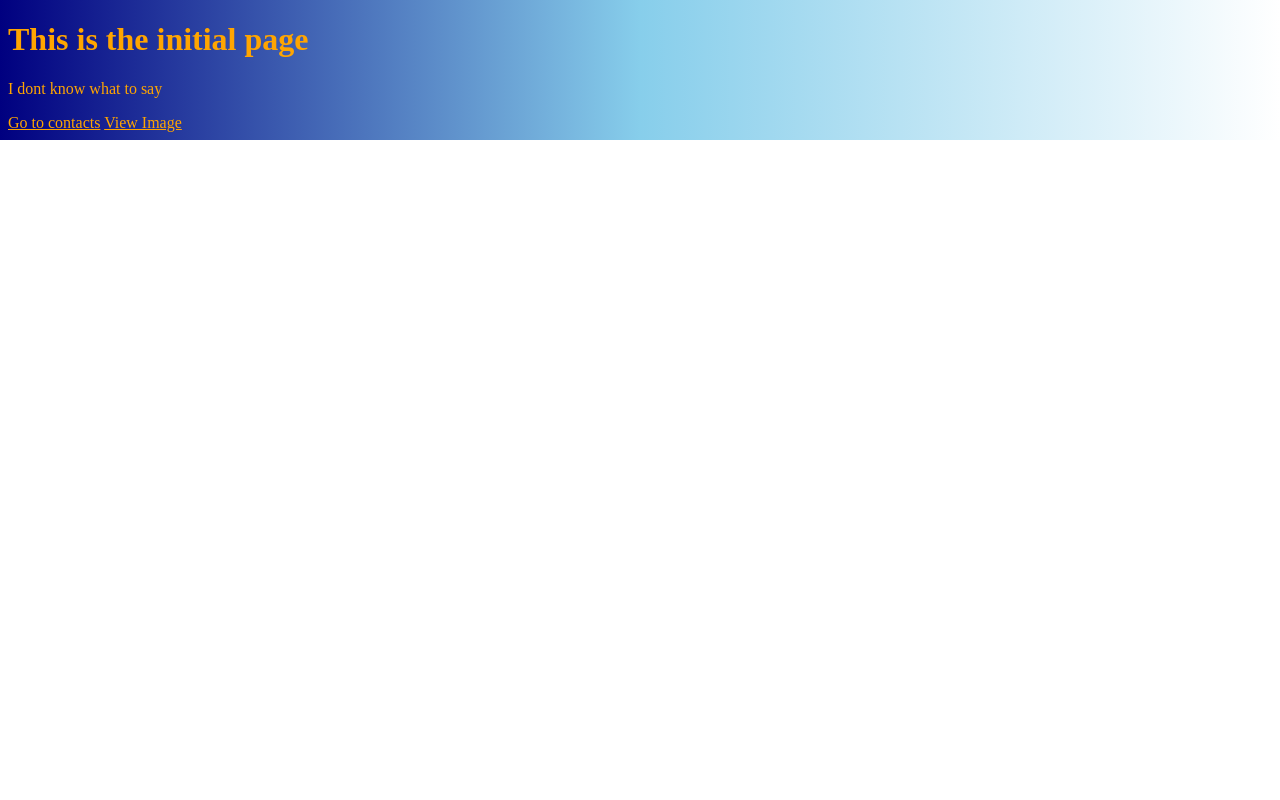
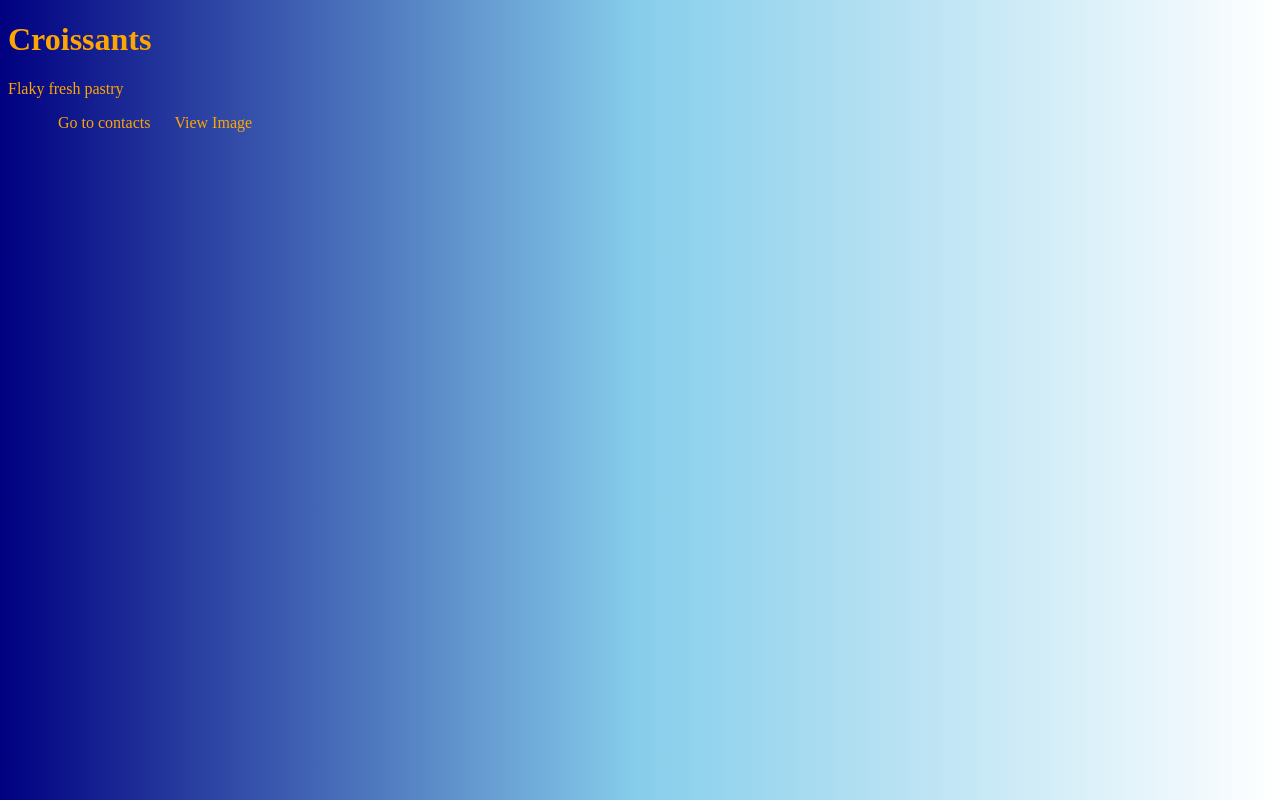
Before and after one commit to mamoyojaxx/Croissant, a plain HTML site: page index.html in a window 1280 px wide. Drawn offline with Linux system fonts and the light colour scheme.

Commit message:
SEO improvements

```diff
--- a/index.html
+++ b/index.html
@@ -3,14 +3,18 @@
 <head>
     <meta charset="UTF-8">
     <meta name="viewport" content="width=device-width, initial-scale=1.0">
-    <title>Homepage</title>
+    <meta name="description" content="Fresh croissants everyday">
+    <title>Fresh Croissants | Bakery</title>
     <link rel="stylesheet" href="/src/css/style.css">
 </head>
 <body>
-    <h1>This is the initial page</h1>
-    <p>I dont know what to say</p>
-    <a href="/contact.html">Go to contacts</a>
-    <a href="/photo.html">View Image</a>
-
+    <h1>Croissants</h1>
+    <p>Flaky fresh pastry</p>
+    <p>
+    <ul>
+        <li><a href="/contact.html" title = "Croissants Contacts">Go to contacts</a></li>
+        <li><a href="/photo.html" title="Croissants Gallery">View Image</a></li>
+</ul>
+</p>
 </body>
 </html>
--- a/src/css/style.css
+++ b/src/css/style.css
@@ -1,13 +1,22 @@
 body{
     background-image: linear-gradient(to right, navy, skyblue, white );
     background-repeat: no-repeat;
+    background-attachment: fixed;
     color: orange;
 }
 
 a{
     color:orange;
+    text-decoration: none;
 }
 
 a:hover{
     color: red;
+
 }
+
+li{
+    display: inline;
+    padding: 10px;
+    list-style-type: none;
+}
```
Also changed, not shown: contact.html (+8 -4 lines), photo.html (+7 -4 lines), src/images/croissant.jpeg (added).
